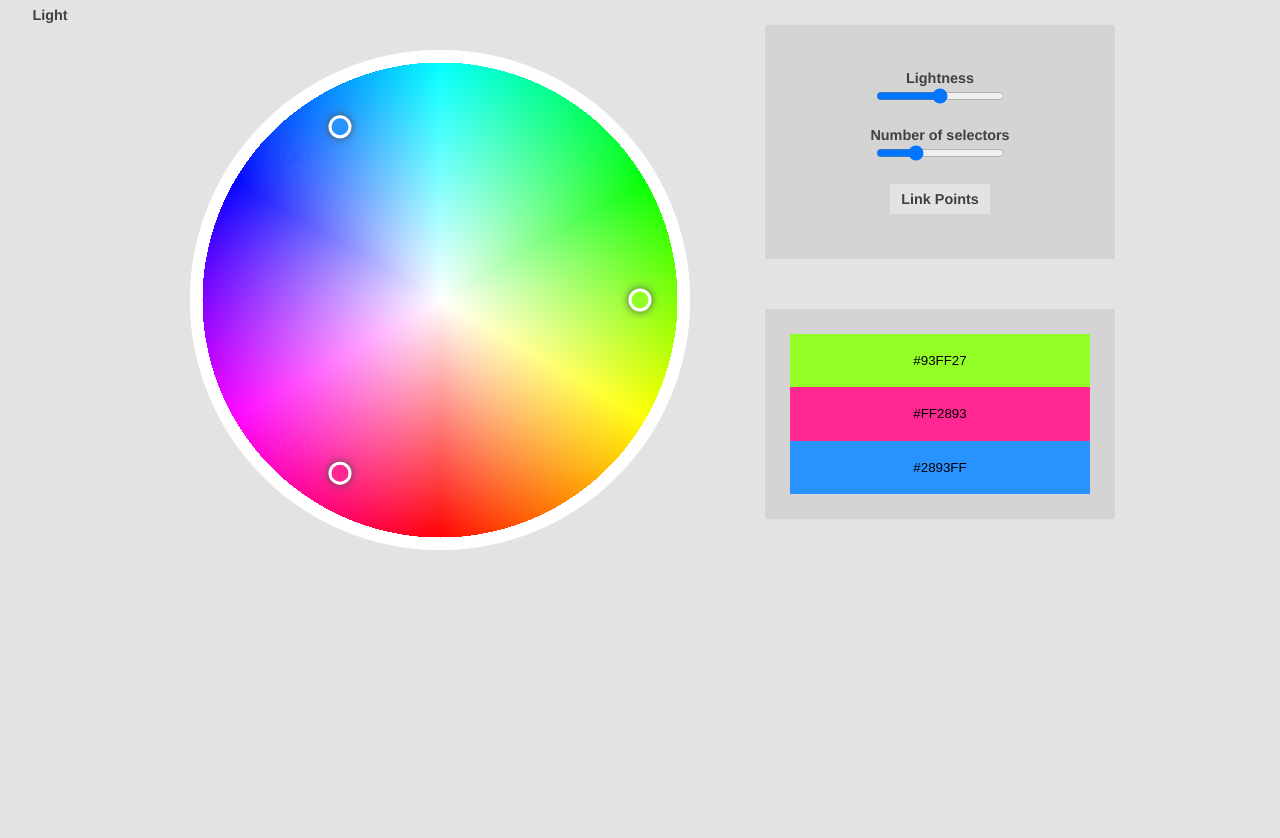
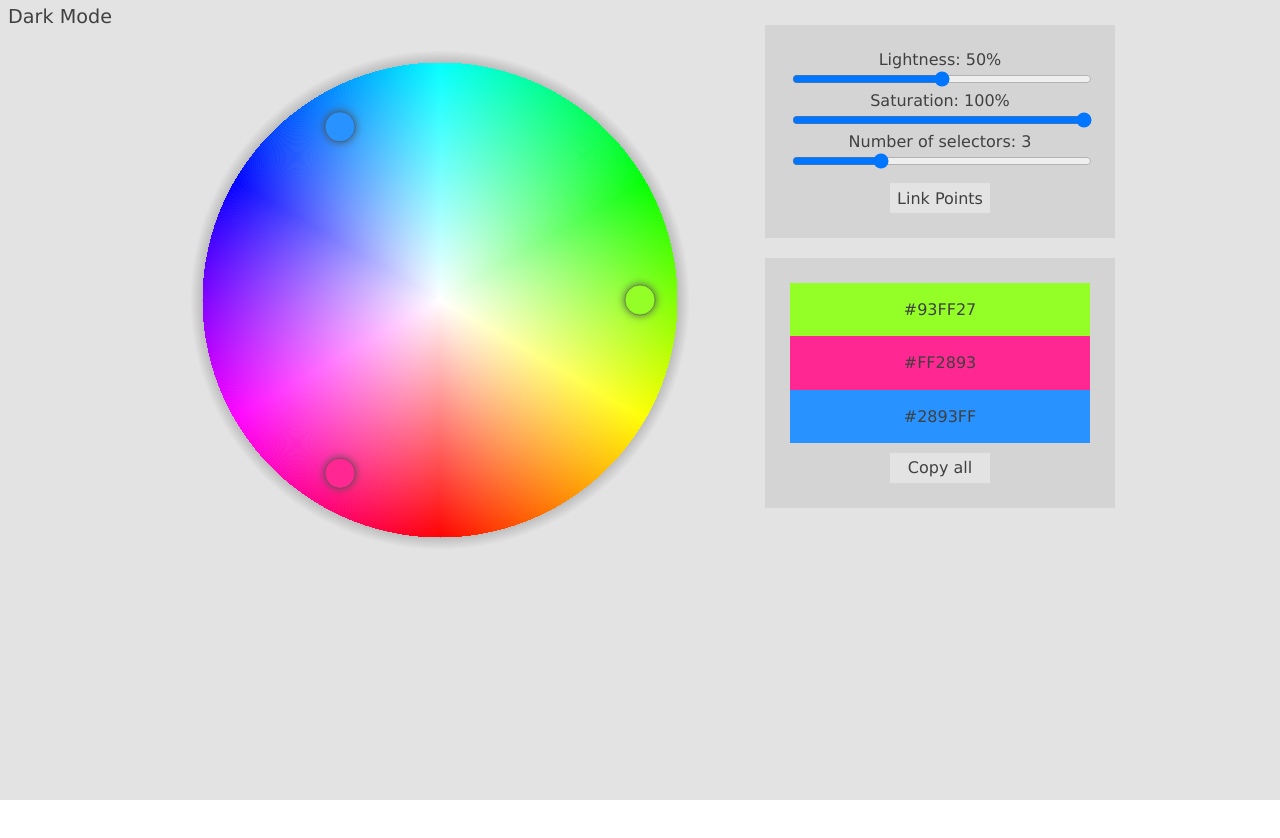
Before and after one commit to ymurenko/color-builder, a React (Create React App) app: page / in a window 1280 px wide. Shown: the top 838 px of the page. After the commit the page ends 800 px from the top, so only its background shows below. Built offline with nearby package versions, Linux system fonts and the light colour scheme.

Commit message:
feature copy all colors, style some elements

```diff
--- a/src/App.js
+++ b/src/App.js
@@ -15,7 +15,7 @@ function App() {
               darkMode ? setDarkMode(false) : setDarkMode(true);
             }}
           >
-            {darkMode ? 'Dark' : 'Light'}
+            {darkMode ? 'Light Mode' : 'Dark Mode'}
           </button>
       <ColorPicker darkMode={darkMode}/>
     </div>
--- a/src/components/ColorPicker/ColorPicker.js
+++ b/src/components/ColorPicker/ColorPicker.js
@@ -6,11 +6,13 @@ import copy from "copy-to-clipboard";
 const ColorPicker = props => {
   const [bright, setBright] = useState("white");
   const [light, setLight] = useState(50);
+  const [saturation, setSaturation] = useState(100)
   const [selectorCount, setSelectorCount] = useState(3);
   const [isLinked, setIsLinked] = useState(false);
   const colorContainer = useRef(null);
-  const linkedButton = useRef(null)
-  let isDarkMode = props.darkMode
+  const linkedButton = useRef(null);
+  let isDarkMode = props.darkMode;
+
   const setLightness = val => {
     setLight(val);
   };
@@ -18,6 +20,21 @@ const ColorPicker = props => {
   const setSelectors = val => {
     setSelectorCount(val);
   };
+
+  const copyAllColors = () => {
+    let colorCopy = [];
+    for (let i = 0; i < selectorCount; i++) {
+      colorCopy.push(colorContainer.current.children[i].value);
+    }
+    copy(colorCopy);
+  };
+
+  const displayCopyPrompt = event => {
+    let color = event.target.value;
+    event.target.value = 'Click to copy'
+    event.target.addEventListener('mouseleave', (event) => {event.target.value = color}, {once: true})
+    event.target.addEventListener('click', () => {copy(color)}, {once: true})
+  }
 
   const getColors = () => {
     let colorArray = [];
@@ -28,46 +45,60 @@ const ColorPicker = props => {
           className="color-block"
           style={{
             height: 20 + 100 / selectorCount,
-            color: light < 50 ? "#fff" : "#000",
+            color: light < 50 ?  "#bdbdbd" : "#404040"
           }}
           defaultValue="#fff"
           key={i}
-          onClick={e => {
-            copy(e.target.value);
-          }}
+          onMouseEnter={e => displayCopyPrompt(e)}
         />
       );
     }
     return colorArray;
   };
+
   return (
-    <div className={`color-picker-container ${isDarkMode ? 'dark' : ''}`}>
+    <div className={`color-picker-container ${isDarkMode ? "dark" : ""}`}>
       <ColorWheel
         mode={bright}
         lightness={light}
+        saturation={saturation}
         selectors={selectorCount}
         isLinked={isLinked}
         colorsContainer={colorContainer}
-        isDarkMode = {props.darkMode}
+        isDarkMode={props.darkMode}
       />
 
-      <div className={`color-picker-controls ${isDarkMode ? 'dark' : ''}`}>
+      <div className={`color-picker-controls ${isDarkMode ? "dark" : ""}`}>
         <div className="control-container">
-          <p className="control-label">Lightness</p>
+          <p className="control-label">Lightness: {light}%</p>
           <input
             type="range"
             className="set-light"
             min={10}
             max={90}
-            step={10}
+            step={5}
             defaultValue={50}
             onChange={val => {
               setLightness(val.target.value);
             }}
           />
         </div>
-        <div className="controls-container">
-          <p className="control-label">Number of selectors</p>
+        <div className="control-container">
+          <p className="control-label">Saturation: {saturation}%</p>
+          <input
+            type="range"
+            className="set-light"
+            min={10}
+            max={100}
+            step={5}
+            defaultValue={100}
+            onChange={val => {
+              setSaturation(val.target.value);
+            }}
+          />
+        </div>
+        <div className="control-container">
+          <p className="control-label">Number of selectors: {selectorCount}</p>
           <input
             type="range"
             className="set-light"
@@ -82,18 +113,33 @@ const ColorPicker = props => {
         </div>
         <div className="control-container ">
           <button
-            className={`button ${isLinked ? 'linked-true' : 'linked-false'} ${isDarkMode ? 'dark' : ''}`}
+            className={`button ${isLinked ? "linked-true" : "linked-false"} ${
+              isDarkMode ? "dark" : ""
+            }`}
             type="button"
             onClick={() => {
               isLinked ? setIsLinked(false) : setIsLinked(true);
             }}
           >
-            {isLinked ? 'Un-link' : 'Link Points'}
+            {isLinked ? "Un-link" : "Link Points"}
           </button>
         </div>
       </div>
-      <div className={`colors-container ${isDarkMode ? 'dark' : ''}`} ref={colorContainer}>
-      {getColors()}
+      <div className={`colors-container ${isDarkMode ? "dark" : ""}`}>
+        <div ref={colorContainer}>
+          {getColors()}
+          <div className="control-container">
+            <button
+              className={`button ${isDarkMode ? "dark" : ""}`}
+              type="button"
+              onClick={() => {
+                copyAllColors();
+              }}
+            >
+              Copy all
+            </button>
+          </div>
+        </div>
       </div>
     </div>
   );
--- a/src/components/ColorPicker/ColorPicker.scss
+++ b/src/components/ColorPicker/ColorPicker.scss
@@ -1,7 +1,7 @@
-$secondary-font-size: 0.9rem;
-$secondary-font-weight: 600;
+$secondary-font-size: 1rem;
+$secondary-font-weight: 400;
 $secondary-font-color: #404040;
-$font-family: "helvetica";
+$font-family: "Verdana";
 
 $secondary-font-color-dark: #bdbdbd;
 
@@ -14,6 +14,7 @@ $color-primary-dark: #333333;
 .App {
   background-color: $color-primary;
   color: $secondary-font-color;
+  height: 100vh;
   &.dark {
     background-color: $color-primary-dark;
     color: $secondary-font-color-dark
@@ -34,6 +35,8 @@ $color-primary-dark: #333333;
   &.set-dark{
     position: absolute;
     left: 0px;
+    width: 120px;
+    font-size: 1.2rem
   }
   &.linked-true {
     border: solid 2px $secondary-font-color;
@@ -49,7 +52,7 @@ $color-primary-dark: #333333;
 
 .color-picker-container {
   width: 1000px;
-  height: 1000px;
+  height: auto;
   margin: auto;
   background-color: $color-primary;
   .gradient {
@@ -67,11 +70,17 @@ $color-primary-dark: #333333;
     float: left;
     width: 300px;
     height: auto;
-    margin: 25px;
+    margin: 25px 25px 10px;
     padding: 25px;
     background-color: $color-secondary;
     .control-container {
-      margin: 20px 0;
+      margin:  0;
+      .button {
+        margin-top: 10px;
+      }
+      input {
+        width: 100%;
+      }
     }
     .control-label {
       margin: 0;
@@ -89,7 +98,7 @@ $color-primary-dark: #333333;
   display: grid;
   float: left;
   width: 300px;
-  margin: 25px;
+  margin: 10px 25px;
   padding: 25px;
   background-color: $color-secondary;
   .color-block {
@@ -97,6 +106,12 @@ $color-primary-dark: #333333;
     border: none;
     background-color: #fff;
     width: 100%;
+    font-family: Verdana;
+    font-weight: 400;
+    font-size: 1rem;
+  }
+  .control-container {
+    margin-top: 10px;
   }
   &.dark {
     background-color: $color-secondary-dark;
--- a/src/components/ColorPicker/ColorWheel.js
+++ b/src/components/ColorPicker/ColorWheel.js
@@ -27,9 +27,9 @@ const ColorWheel = props => {
       );
 
       gradient.addColorStop("0", `${props.lightness > 45 ? "white" : "black"}`);
-      gradient.addColorStop("0.95", `hsl(${value}, 100%, ${props.lightness}%)`);
-      gradient.addColorStop("0.95", `${ dark ? '#262626': '#fff'}`);
-      gradient.addColorStop("1", `${ dark ? '#262626': '#fff'}`);
+      gradient.addColorStop("0.95", `hsl(${value}, ${props.saturation}%, ${props.lightness}%)`);
+      gradient.addColorStop("0.95", `${ dark ? '#262626': '#bdbdbd'}`);
+      gradient.addColorStop("1", `${ dark ? '#333333': '#e3e3e3'}`);
 
       canvasContext.strokeStyle = gradient;
       canvasContext.beginPath();
@@ -51,6 +51,7 @@ const ColorWheel = props => {
           isLinked={props.isLinked}
           selectorCount={selectorCount}
           canvas={canvas}
+          lightness={props.lightness}
         />
 
       <canvas width={"500"} height={"500"} ref={canvas} />
--- a/src/components/ColorPicker/Selectors.js
+++ b/src/components/ColorPicker/Selectors.js
@@ -22,6 +22,12 @@ const Selectors = props => {
         .toUpperCase()
         .slice(1);
     svg.current.children[key].style.fill = pixelColor;
+    if(props.lightness < 50){
+      svg.current.children[key].style.stroke = '#d4d4d4';
+    } else {
+      svg.current.children[key].style.stroke = '#4d4d4d';
+    }
+
     colorsContainer.current.children[key].style.backgroundColor = pixelColor;
     colorsContainer.current.children[key].value = pixelColor;
   };
@@ -38,9 +44,9 @@ const Selectors = props => {
         <circle
           cx={x}
           cy={y}
-          r="10"
-          stroke="#fff"
-          stroke-width="3"
+          r="15"
+          stroke="#4d4d4d"
+          stroke-width="0.5"
           style={{ filter: "drop-shadow(0 0 4px #4d4d4d)" }}
           onMouseDown={e => handleMouseDown(e)}
           onMouseUp={e => handleMouseUp(e)}
@@ -88,7 +94,7 @@ const Selectors = props => {
   };
 
   const isInCircle = (x, y) => {
-    if (Math.sqrt((250 - x) * (250 - x) + (250 - y) * (250 - y)) > 238)
+    if (Math.sqrt((250 - x) * (250 - x) + (250 - y) * (250 - y)) > 237)
       return false;
     else return true;
   };
```
